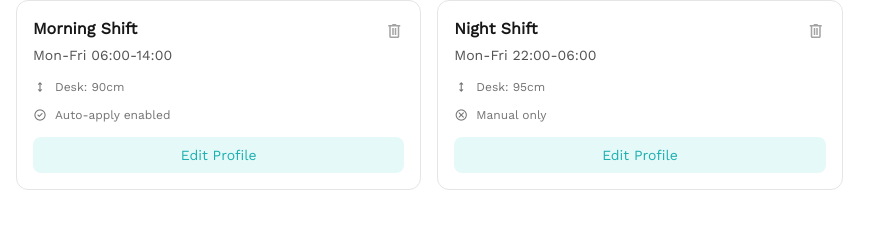
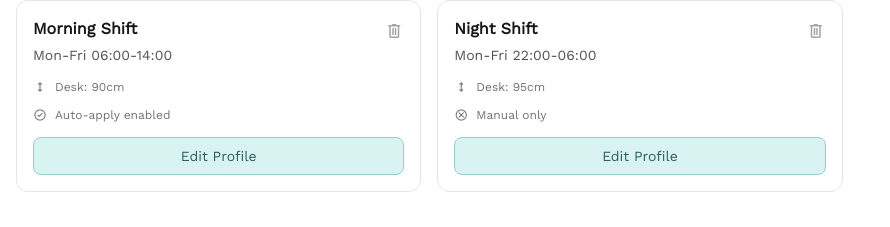
Before and after one commit to SDU-Project-group-2025-2nd-semester/sem-project-3, a React (Vite) app in the folder src/group1.sem3.frontend/: page /admin/ProfilesManager in a window 1280 px wide. Shown: the part 220-447 px from the top of the page, without its empty margins (0-890 px from the left). Built offline with nearby package versions, Linux system fonts and the light colour scheme.

Commit message:
more visual updates on buttons

```diff
--- a/src/group1.sem3.frontend/src/pages/admin/ProfilesManagerPage.jsx
+++ b/src/group1.sem3.frontend/src/pages/admin/ProfilesManagerPage.jsx
@@ -113,7 +113,7 @@ export default function ProfilesManager() {
                     <span>{profile.autoApply ? 'Auto-apply enabled' : 'Manual only'}</span>
                 </div>
             </div>
-            <button className="mt-3 w-full bg-accent-50 text-accent py-2 rounded-lg text-sm font-medium hover:bg-accent-100 transition-colors">
+            <button className="mt-3 w-full bg-secondary-100 text-secondary-700 border border-secondary-300 py-2 rounded-lg text-sm font-medium hover:bg-secondary-200 transition-colors">
                 Edit Profile
             </button>
         </div>
```
